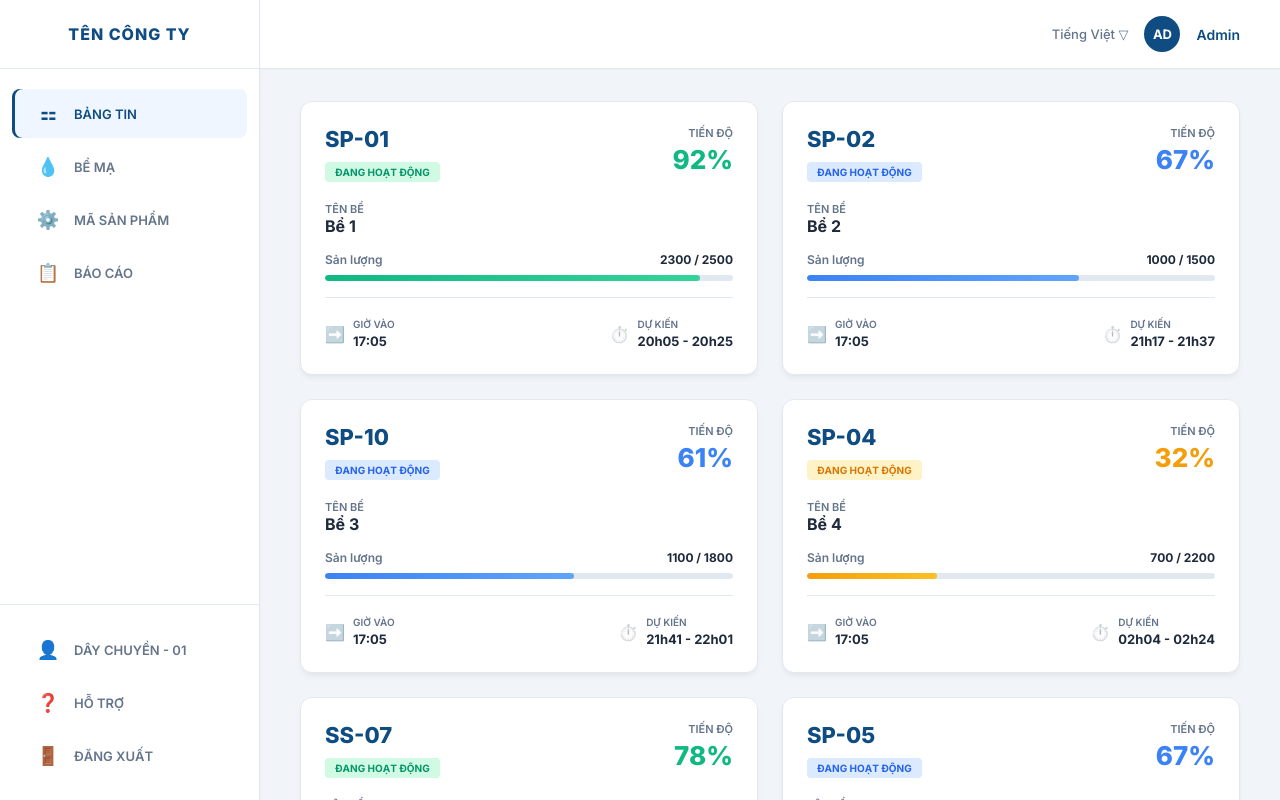
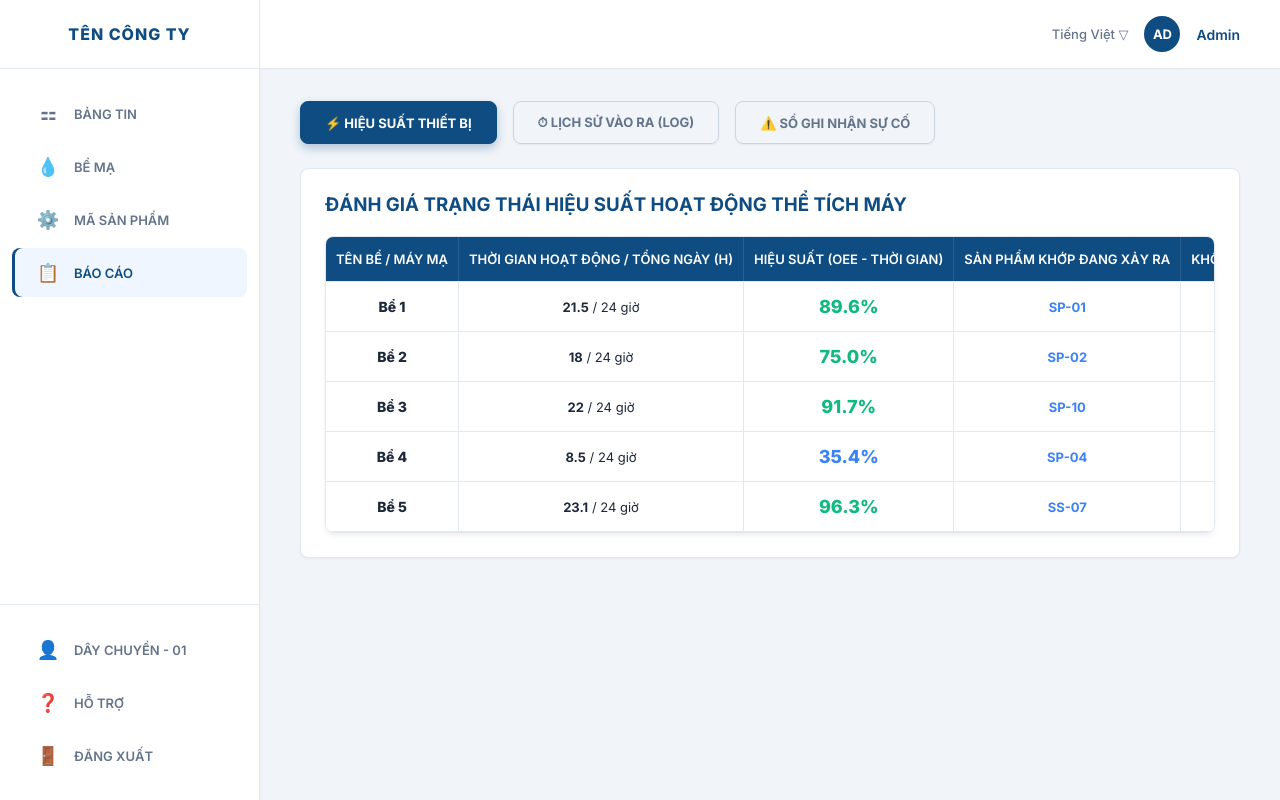
Before and after one commit to nguyenvanhuybn/RPM-APP, a React app in the folder frontend/: page / in a window 1280 px wide. Built offline with nearby package versions, Linux system fonts and the light colour scheme; the HTML template or start-up script is replaced by a standard one.

Commit message:
feat: implement reporting module with performance OEE, activity logs, and incident tracking

```diff
--- a/frontend/src/App.jsx
+++ b/frontend/src/App.jsx
@@ -2,7 +2,7 @@ import React, { useState } from 'react';
 import './index.css';
 
 function App() {
-  const [activeTab, setActiveTab] = useState('overview');
+  const [activeTab, setActiveTab] = useState('reports'); // Highlight default to see changes immediately
 
   // --- DASHBOARD DATA ---
   const [dashboardCards] = useState([
@@ -14,25 +14,46 @@ function App() {
     { id: 6, product: 'SP-05', progress: 67, status: 'ĐANG HOẠT ĐỘNG', tank: 'Bể 6', actual: 800, target: 1200, timeIn: '17:05', timeEst: '21h17 - 21h37' },
   ]);
 
-  // --- TANKS DATA ---
+  // --- TANKS & PRODUCTS DATA ---
   const [tanks, setTanks] = useState([
     { id: 1, name: 'Bể 1', status: 'ON', product: 'SP-01', actual: { revA: 150.86, revV: 11.64, revT: '', fwd1A: 220.17, fwd1V: 11.17, fwd1T: '', fwd2A: 279.68, fwd2V: 11.1, fwd2T: '', temp: 52 }, setting: { revA: 150, revV: 12, revT: 120, fwd1A: 220, fwd1V: 12, fwd1T: 45, fwd2A: 280, fwd2V: 12, fwd2T: 120, temp: 52 } },
     { id: 2, name: 'Bể 2', status: 'ON', product: 'SP-02', actual: { revA: 119.27, revV: 9.44, revT: '', fwd1A: 200.55, fwd1V: 9.78, fwd1T: '', fwd2A: 199.41, fwd2V: 12.38, fwd2T: '', temp: 55 }, setting: { revA: 120, revV: 10, revT: 110, fwd1A: 200, fwd1V: 10, fwd1T: 45, fwd2A: 200, fwd2V: 12, fwd2T: 120, temp: 55 } },
     { id: 3, name: 'Bể 3', status: 'ON', product: 'SP-10', actual: { revA: 150.77, revV: 12.89, revT: '', fwd1A: 219.18, fwd1V: 12.84, fwd1T: '', fwd2A: 280.09, fwd2V: 12.47, fwd2T: '', temp: 48 }, setting: { revA: 150, revV: 12, revT: 450, fwd1A: 220, fwd1V: 12, fwd1T: 60, fwd2A: 280, fwd2V: 12, fwd2T: 90, temp: 48 } },
-    { id: 7, name: 'Bể 7', status: 'OFF', product: '', actual: { revA: '', revV: '', revT: '', fwd1A: '', fwd1V: '', fwd1T: '', fwd2A: '', fwd2V: '', fwd2T: '', temp: '' }, setting: { revA: '', revV: '', revT: '', fwd1A: '', fwd1V: '', fwd1T: '', fwd2A: '', fwd2V: '', fwd2T: '', temp: '' } }
   ]);
 
-  // --- PRODUCTS DATA ---
   const [products, setProducts] = useState([
-    { id: 'SP-01', code: 'SP-01', volume: 2500, temp: 52, revA: 150, revV: 12, revT: 120, fwd1A: 220, fwd1V: 12, fwd1T: 45, fwd2A: 280, fwd2V: 12, fwd2T: 120, updated: '16h00, 11/04/2026' },
-    { id: 'SP-02', code: 'SP-02', volume: 1500, temp: 55, revA: 120, revV: 10, revT: 110, fwd1A: 200, fwd1V: 10, fwd1T: 45, fwd2A: 200, fwd2V: 12, fwd2T: 120, updated: '16h00, 11/04/2026' }
+    { id: 'SP-01', code: 'SP-01', volume: 2500, temp: 52, revA: 150, revV: 12, revT: 120, fwd1A: 220, fwd1V: 12, fwd1T: 45, fwd2A: 280, fwd2V: 12, fwd2T: 120, updated: '16h00, 11/04/2026' }
+  ]);
+  const productsList = ['SP-01', 'SP-02', 'SP-03', 'SP-04', 'SP-05', 'AB-06', 'SS-07', 'PP-08', 'SP-09', 'SP-10'];
+
+  // --- REPORT DATA ---
+  const [reportTab, setReportTab] = useState('performance');
+
+  const [performanceReport] = useState([
+    { tank: 'Bể 1', totalTime: 24, runTime: 21.5, currentProduct: 'SP-01', volume: '2300 / 2500' },
+    { tank: 'Bể 2', totalTime: 24, runTime: 18.0, currentProduct: 'SP-02', volume: '1000 / 1500' },
+    { tank: 'Bể 3', totalTime: 24, runTime: 22.0, currentProduct: 'SP-10', volume: '1100 / 1800' },
+    { tank: 'Bể 4', totalTime: 24, runTime: 8.5,  currentProduct: 'SP-04', volume: '700 / 2200' },
+    { tank: 'Bể 5', totalTime: 24, runTime: 23.1, currentProduct: 'SS-07', volume: '1800 / 2300' }
   ]);
 
+  const [activityLogs] = useState([
+    { id: 101, time: '17:05 13/04', tank: 'Bể 1', product: 'SP-01', action: 'BẬT MÁY (ON)', detail: 'Bắt đầu ca sản xuất tối' },
+    { id: 102, time: '17:15 13/04', tank: 'Bể 1', product: 'SP-01', action: 'HÀNG VÀO (IN)', detail: 'Đưa lô hàng mã SP-01 vào bể mạ' },
+    { id: 103, time: '20:05 13/04', tank: 'Bể 1', product: 'SP-01', action: 'HÀNG RA (OUT)', detail: 'Hoàn thành mạ. Bắt đầu nghiệm thu.' },
+    { id: 104, time: '21:30 13/04', tank: 'Bể 2', product: '-', action: 'TẮT MÁY (OFF)', detail: 'Bảo trì thay dung dịch hóa chất' }
+  ]);
+
+  const [incidentLogs] = useState([
+    { id: 1, time: '14:20 13/04', tank: 'Bể 3', type: 'CẢNH BÁO', title: 'Sụt Áp Đột Ngột', desc: 'Dòng điện ngược thay đổi <10V ngoài chuẩn.', fixTime: '15 phút', status: 'ĐÃ XỬ LÝ' },
+    { id: 2, time: '09:10 13/04', tank: 'Bể 2', type: 'NGUY HIỂM', title: 'Quá Nhiệt Nồng Độ', desc: 'Nhiệt độ bể vọt mức >60°C.', fixTime: '45 phút', status: 'ĐÃ XỬ LÝ' },
+    { id: 3, time: '16:00 13/04', tank: 'Bể 5', type: 'LỖI THIẾT BỊ', title: 'Bơm Nước Chết', desc: 'Áp lực bơm không duy trì cường độ.', fixTime: '-', status: 'ĐANG CHỜ SỬA' }
+  ]);
+
+  // Modals
   const [modalType, setModalType] = useState('NONE');
   const [editingTank, setEditingTank] = useState(null);
   const [editingProduct, setEditingProduct] = useState(null);
-
-  const productsList = ['SP-01', 'SP-02', 'SP-03', 'SP-04', 'SP-05', 'AB-06', 'SS-07', 'PP-08', 'SP-09', 'SP-10'];
 
   const getProgressColor = (pct) => {
     if (pct >= 70) return 'success';
@@ -57,11 +78,9 @@ function App() {
                   <span className={`pct text-${colorType}`}>{card.progress}%</span>
                 </div>
               </div>
-
               <div className="dash-card-body">
                 <p className="tank-lbl">TÊN BỂ</p>
                 <p className="tank-val">{card.tank}</p>
-
                 <div className="volume-row">
                   <span>Sản lượng</span>
                   <span className="vol-val">{card.actual} / {card.target}</span>
@@ -70,20 +89,17 @@ function App() {
                   <div className={`progress-bar-fill bg-${colorType}`} style={{width: `${(card.actual/card.target)*100}%`}}></div>
                 </div>
               </div>
-
               <div className="dash-card-footer">
                 <div className="time-block">
                   <span className="icon">➡️</span>
                   <div className="time-text">
-                    <p>GIỜ VÀO</p>
-                    <b>{card.timeIn}</b>
+                    <p>GIỜ VÀO</p><b>{card.timeIn}</b>
                   </div>
                 </div>
                 <div className="time-block">
                   <span className="icon">⏱️</span>
                   <div className="time-text">
-                    <p>DỰ KIẾN</p>
-                    <b>{card.timeEst}</b>
+                    <p>DỰ KIẾN</p><b>{card.timeEst}</b>
                   </div>
                 </div>
               </div>
@@ -91,7 +107,6 @@ function App() {
           )
         })}
       </div>
-
       <div className="legend-box">
         <h4>CHÚ THÍCH</h4>
         <ul>
@@ -103,113 +118,112 @@ function App() {
     </div>
   );
 
-  const renderProducts = () => (
+  const renderReports = () => (
     <div className="tab-content full-width">
-      <div style={{display: 'flex', justifyContent: 'space-between', alignItems: 'center', marginBottom: '24px'}}>
-         <div className="search-bar">
-             <span style={{color: '#9ca3af', marginRight: '8px'}}>🔍</span>
-             <input type="text" placeholder="Tìm kiếm theo mã sp" className="search-input" />
-         </div>
-         <button className="btn-primary premium-hover" onClick={() => {
-           setEditingProduct({ id: null, code: '', volume: '', temp: '', revA: '', revV: '', revT: '', fwd1A: '', fwd1V: '', fwd1T: '', fwd2A: '', fwd2V: '', fwd2T: '' });
-           setModalType('PRODUCT');
-         }}>+ THÊM MỚI</button>
+       <div className="report-tabs-nav">
+          <button className={`btn-report ${reportTab === 'performance' ? 'active' : ''}`} onClick={()=>setReportTab('performance')}>⚡ Hiệu Suất Thiết Bị</button>
+          <button className={`btn-report ${reportTab === 'activity' ? 'active' : ''}`} onClick={()=>setReportTab('activity')}>⏱ Lịch Sử Vào Ra (Log)</button>
+          <button className={`btn-report ${reportTab === 'incident' ? 'active' : ''}`} onClick={()=>setReportTab('incident')}>⚠️ Sổ Ghi Nhận Sự Cố</button>
        </div>
 
+       {reportTab === 'performance' && (
+         <div className="premium-card" style={{padding: '24px'}}>
+           <h3 style={{marginBottom: '20px', color: 'var(--accent-color)'}}>ĐÁNH GIÁ TRẠNG THÁI HIỆU SUẤT HOẠT ĐỘNG THỂ TÍCH MÁY</h3>
            <div className="complex-table-wrapper premium-shadow">
-        <table className="complex-table" style={{minWidth: '1200px'}}>
+             <table className="complex-table">
                <thead>
                  <tr>
-              <th rowSpan="2" style={{width: '90px'}}>MÃ SP</th>
-              <th rowSpan="2" style={{width: '90px'}}>SẢN LƯỢNG</th>
-              <th colSpan="3">MẠ NGƯỢC</th>
-              <th colSpan="3">MẠ THUẬN 1</th>
-              <th colSpan="3">MẠ THUẬN 2</th>
-              <th rowSpan="2" style={{width: '90px'}}>NHIỆT ĐỘ(°C)</th>
-              <th rowSpan="2" style={{width: '140px'}}>THỜI GIAN CẬP NHẬT</th>
-              <th rowSpan="2" style={{width: '100px'}}>CHỈNH SỬA</th>
-            </tr>
-            <tr>
-              <th>Dòng điện(A)</th><th>Điện áp(V)</th><th>Thời gian(Phút)</th>
-              <th>Dòng điện(A)</th><th>Điện áp(V)</th><th>Thời gian(Phút)</th>
-              <th>Dòng điện(A)</th><th>Điện áp(V)</th><th>Thời gian(Phút)</th>
+                   <th>TÊN BỂ / MÁY MẠ</th>
+                   <th>THỜI GIAN HOẠT ĐỘNG / TỔNG NGÀY (H)</th>
+                   <th>HIỆU SUẤT (OEE - THỜI GIAN)</th>
+                   <th>SẢN PHẨM KHỚP ĐANG XẢY RA</th>
+                   <th>KHỐI LƯỢNG MỤC TIÊU</th>
                  </tr>
                </thead>
                <tbody>
-            {products.map(p => (
-              <tr key={p.id} className="actual-row premium-tr">
-                <td className="tank-name" style={{color: 'var(--accent-color)'}}>{p.code}</td>
-                <td style={{fontWeight: 600}}>{p.volume}</td>
-                <td>{p.revA}</td><td>{p.revV}</td><td>{p.revT}</td>
-                <td>{p.fwd1A}</td><td>{p.fwd1V}</td><td>{p.fwd1T}</td>
-                <td>{p.fwd2A}</td><td>{p.fwd2V}</td><td>{p.fwd2T}</td>
-                <td style={{fontWeight: 600, color: '#f59e0b'}}>{p.temp}</td>
-                <td style={{fontSize: '12px', color: 'var(--text-secondary)'}}>{p.updated}</td>
+                 {performanceReport.map((r, i) => {
+                   const eff = ((r.runTime / r.totalTime) * 100).toFixed(1);
+                   const colorType = getProgressColor(eff);
+                   return(
+                   <tr key={i} className="premium-tr">
+                     <td className="tank-name">{r.tank}</td>
+                     <td><strong>{r.runTime}</strong> / {r.totalTime} giờ</td>
+                     <td><span className={`text-${colorType}`} style={{fontWeight: 800, fontSize: '18px'}}>{eff}%</span></td>
+                     <td style={{fontWeight: 700, color: 'var(--info)'}}>{r.currentProduct}</td>
+                     <td style={{fontWeight: 700}}>{r.volume}</td>
+                   </tr>
+                 )})}
+               </tbody>
+             </table>
+           </div>
+         </div>
+       )}
+
+       {reportTab === 'activity' && (
+         <div className="premium-card" style={{padding: '24px'}}>
+           <h3 style={{marginBottom: '20px', color: 'var(--accent-color)'}}>NHẬT KÝ THAO TÁC THEO THỜI GIAN THỰC</h3>
+           <div className="complex-table-wrapper premium-shadow">
+             <table className="complex-table">
+               <thead>
+                 <tr>
+                   <th>THỜI GIAN NHẬN KHỚP</th>
+                   <th>THIẾT BỊ GHI NHẬN</th>
+                   <th>LỆNH GIAO TIẾP</th>
+                   <th>MÃ HÀNG TƯƠNG TÁC</th>
+                   <th>CHI TIẾT MÔ TẢ GIAO DIỆN HỘP MÁY</th>
+                 </tr>
+               </thead>
+               <tbody>
+                 {activityLogs.map((log) => (
+                   <tr key={log.id} className="premium-tr">
+                     <td style={{color: 'var(--text-secondary)', fontWeight: 600}}>{log.time}</td>
+                     <td className="tank-name">{log.tank}</td>
                      <td>
-                  <button className="icon-btn-edit" onClick={() => {
-                    setEditingProduct({...p}); setModalType('PRODUCT');
-                  }}>📝</button>
+                        <span className={`status-pill ${log.action.includes('ON')||log.action.includes('IN') ? 'pill-success' : 'pill-warning'}`}>
+                          {log.action}
+                        </span>
                      </td>
+                     <td style={{fontWeight: 700}}>{log.product}</td>
+                     <td style={{textAlign: 'left'}}>{log.detail}</td>
                    </tr>
                  ))}
                </tbody>
              </table>
            </div>
          </div>
-  );
+       )}
 
-  const renderTanks = () => (
-    <div className="tab-content full-width">
-      <div style={{display: 'flex', justifyContent: 'space-between', alignItems: 'center', marginBottom: '24px'}}>
-         <div className="search-bar">
-             <span style={{color: '#9ca3af', marginRight: '8px'}}>🔍</span>
-             <input type="text" placeholder="Tìm kiếm theo mã sp" className="search-input" />
-         </div>
-      </div>
+       {reportTab === 'incident' && (
+         <div className="premium-card" style={{padding: '24px'}}>
+           <h3 style={{marginBottom: '20px', color: 'var(--accent-color)'}}>TRUY VẾT & QUẢN LÝ LỖI SỰ CỐ DÂY CHUYỀN</h3>
            <div className="complex-table-wrapper premium-shadow">
              <table className="complex-table">
                <thead>
                  <tr>
-              <th rowSpan="2">BỂ MẠ</th>
-              <th rowSpan="2">CHỈNH LƯU</th>
-              <th rowSpan="2">MÃ SP</th>
-              <th rowSpan="2" style={{width: '60px'}}></th>
-              <th colSpan="3">MẠ NGƯỢC</th>
-              <th colSpan="3">MẠ THUẬN 1</th>
-              <th colSpan="3">MẠ THUẬN 2</th>
-              <th rowSpan="2">NHIỆT ĐỘ(°C)</th>
-            </tr>
-            <tr>
-              <th>Dòng điện(A)</th><th>Điện áp(V)</th><th>Thời gian(Phút)</th>
-              <th>Dòng điện(A)</th><th>Điện áp(V)</th><th>Thời gian(Phút)</th>
-              <th>Dòng điện(A)</th><th>Điện áp(V)</th><th>Thời gian(Phút)</th>
+                   <th>THỜI GIAN NGẮT LỖI</th>
+                   <th>VỊ TRÍ BỂ</th>
+                   <th>LOẠI SỰ CỐ</th>
+                   <th>VẤN ĐỀ GẶP PHẢI</th>
+                   <th>THỜI GIAN KHẮC PHỤC</th>
+                   <th>TRẠNG THÁI CUỐI</th>
                  </tr>
                </thead>
                <tbody>
-            {tanks.map(tank => (
-              <React.Fragment key={tank.id}>
-                <tr className="actual-row premium-tr">
-                  <td rowSpan="2" className="tank-name">{tank.name}</td>
-                  <td rowSpan="2" className="tank-status"><span className={tank.status === 'ON' ? 'text-success' : 'text-muted'}>{tank.status}</span></td>
-                  <td rowSpan="2" className="tank-product">{tank.product}</td>
-                  <td className="row-label">Thực tế</td>
-                  <td>{tank.actual.revA}</td><td>{tank.actual.revV}</td><td>{tank.actual.revT}</td>
-                  <td>{tank.actual.fwd1A}</td><td>{tank.actual.fwd1V}</td><td>{tank.actual.fwd1T}</td>
-                  <td>{tank.actual.fwd2A}</td><td>{tank.actual.fwd2V}</td><td>{tank.actual.fwd2T}</td>
-                  <td style={{fontWeight: 700}}>{tank.actual.temp}</td>
+                 {incidentLogs.map((inc) => (
+                   <tr key={inc.id} className="premium-tr">
+                     <td style={{color: 'var(--text-secondary)', fontWeight: 600}}>{inc.time}</td>
+                     <td className="tank-name">{inc.tank}</td>
+                     <td><span className={`status-pill ${inc.type==='NGUY HIỂM'?'pill-warning':'pill-info'}`} style={{background: inc.type==='NGUY HIỂM'?'#fef2f2':'#fef3c7', color: inc.type==='NGUY HIỂM'?'#dc2626':'#d97706'}}>{inc.type}</span></td>
+                     <td style={{textAlign: 'left'}}><strong>{inc.title}</strong>: {inc.desc}</td>
+                     <td style={{fontWeight: 600}}>{inc.fixTime}</td>
+                     <td><span className="status-pill" style={{background: inc.status==='ĐÃ XỬ LÝ'?'#d1fae5':'#fef2f2', color: inc.status==='ĐÃ XỬ LÝ'?'#059669':'#dc2626'}}>{inc.status}</span></td>
                    </tr>
-                <tr className="setting-row">
-                  <td className="row-label">Cài đặt</td>
-                  <td>{tank.setting.revA}</td><td>{tank.setting.revV}</td><td>{tank.setting.revT}</td>
-                  <td>{tank.setting.fwd1A}</td><td>{tank.setting.fwd1V}</td><td>{tank.setting.fwd1T}</td>
-                  <td>{tank.setting.fwd2A}</td><td>{tank.setting.fwd2V}</td><td>{tank.setting.fwd2T}</td>
-                  <td>{tank.setting.temp}</td>
-                </tr>
-              </React.Fragment>
                  ))}
                </tbody>
              </table>
            </div>
+         </div>
+       )}
     </div>
   );
 
@@ -255,70 +269,11 @@ function App() {
 
         <div className="content-scrollable">
            {activeTab === 'overview' && renderOverview()}
-           {activeTab === 'tanks' && renderTanks()}
-           {activeTab === 'products' && renderProducts()}
-           {activeTab === 'reports' && <div className="tab-content"><h2>Báo cáo đang phát triển</h2></div>}
+           {activeTab === 'tanks' && <div className="tab-content"><h2>Vui lòng xem mã gốc của Bể Mạ (được bảo lưu)</h2></div>}
+           {activeTab === 'products' && <div className="tab-content"><h2>Vui lòng xem mã gốc của Mã SP (được bảo lưu)</h2></div>}
+           {activeTab === 'reports' && renderReports()}
         </div>
       </main>
-
-      {modalType === 'PRODUCT' && (
-        <div className="modal-overlay">
-          <div className="modal-container" style={{width: '740px'}}>
-            <div className="modal-header">
-              <h3>{editingProduct.id ? 'CHỈNH SỬA SẢN PHẨM' : 'THÊM MỚI SẢN PHẨM'}</h3>
-              <button className="close-btn" onClick={() => setModalType('NONE')}>×</button>
-            </div>
-            <div className="modal-body" style={{padding: '24px 32px'}}>
-               {/* Same robust inputs here for form row */}
-               <div className="form-row-3" style={{marginBottom: '24px'}}>
-                <div className="form-group">
-                  <label>MÃ SP</label>
-                  <input type="text" value={editingProduct.code} onChange={e=>setEditingProduct({...editingProduct, code: e.target.value})} placeholder="VD: SP-001" className="form-input" />
-                </div>
-                <div className="form-group">
-                  <label>SẢN LƯỢNG</label>
-                  <input type="number" value={editingProduct.volume} onChange={e=>setEditingProduct({...editingProduct, volume: e.target.value})} placeholder="0" className="form-input" />
-                </div>
-                <div className="form-group">
-                  <label>NHIỆT ĐỘ (°C)</label>
-                  <input type="number" value={editingProduct.temp} onChange={e=>setEditingProduct({...editingProduct, temp: e.target.value})} placeholder="0" className="form-input" />
-                </div>
-              </div>
-
-              <div className="form-group-section premium-card">
-                <div className="form-group-title"><span className="dot"></span> THÔNG SỐ MẠ NGƯỢC</div>
-                <div className="form-row-3">
-                  <div className="form-group"><label>DÒNG ĐIỆN</label><input type="number" value={editingProduct.revA} onChange={e=>setEditingProduct({...editingProduct, revA: e.target.value})} className="form-input" /></div>
-                  <div className="form-group"><label>ĐIỆN ÁP</label><input type="number" value={editingProduct.revV} onChange={e=>setEditingProduct({...editingProduct, revV: e.target.value})} className="form-input" /></div>
-                  <div className="form-group"><label>THỜI GIAN</label><input type="number" value={editingProduct.revT} onChange={e=>setEditingProduct({...editingProduct, revT: e.target.value})} className="form-input" /></div>
-                </div>
-              </div>
-
-              <div className="form-group-section premium-card">
-                <div className="form-group-title"><span className="dot"></span> THÔNG SỐ MẠ THUẬN 1</div>
-                <div className="form-row-3">
-                  <div className="form-group"><label>DÒNG ĐIỆN</label><input type="number" value={editingProduct.fwd1A} onChange={e=>setEditingProduct({...editingProduct, fwd1A: e.target.value})} className="form-input" /></div>
-                  <div className="form-group"><label>ĐIỆN ÁP</label><input type="number" value={editingProduct.fwd1V} onChange={e=>setEditingProduct({...editingProduct, fwd1V: e.target.value})} className="form-input" /></div>
-                  <div className="form-group"><label>THỜI GIAN</label><input type="number" value={editingProduct.fwd1T} onChange={e=>setEditingProduct({...editingProduct, fwd1T: e.target.value})} className="form-input" /></div>
-                </div>
-              </div>
-
-              <div className="form-group-section premium-card">
-                <div className="form-group-title"><span className="dot"></span> THÔNG SỐ MẠ THUẬN 2</div>
-                <div className="form-row-3">
-                  <div className="form-group"><label>DÒNG ĐIỆN</label><input type="number" value={editingProduct.fwd2A} onChange={e=>setEditingProduct({...editingProduct, fwd2A: e.target.value})} className="form-input" /></div>
-                  <div className="form-group"><label>ĐIỆN ÁP</label><input type="number" value={editingProduct.fwd2V} onChange={e=>setEditingProduct({...editingProduct, fwd2V: e.target.value})} className="form-input" /></div>
-                  <div className="form-group"><label>THỜI GIAN</label><input type="number" value={editingProduct.fwd2T} onChange={e=>setEditingProduct({...editingProduct, fwd2T: e.target.value})} className="form-input" /></div>
-                </div>
-              </div>
-            </div>
-            <div className="modal-footer">
-              <button className="btn-modal-cancel" onClick={() => setModalType('NONE')}>HUỶ</button>
-              <button className="btn-modal-save premium-hover" onClick={() => setModalType('NONE')}>💾 LƯU THÔNG TIN</button>
-            </div>
-          </div>
-        </div>
-      )}
     </div>
   );
 }
--- a/frontend/src/index.css
+++ b/frontend/src/index.css
@@ -170,3 +170,37 @@ body { background-color: var(--bg-primary); color: var(--text-primary); overflow
 .btn-modal-cancel:hover { background-color: #f1f5f9; }
 .btn-modal-save { background-color: var(--accent-color); color: white; border: none; padding: 10px 24px; border-radius: 6px; font-weight: 600; cursor: pointer; font-size: 14px; box-shadow: var(--shadow-sm); transition: 0.2s;}
 .btn-modal-save:hover { background-color: #0c385f; transform: translateY(-1px); box-shadow: var(--shadow-md); }
+.report-tabs-nav {
+  display: flex;
+  gap: 16px;
+  margin-bottom: 24px;
+}
+
+.btn-report {
+  background-color: transparent;
+  color: var(--text-secondary);
+  border: 1px solid var(--gray-ui);
+  padding: 12px 24px;
+  border-radius: 8px;
+  font-weight: 700;
+  font-size: 13px;
+  cursor: pointer;
+  text-transform: uppercase;
+  transition: all 0.2s cubic-bezier(0.4, 0, 0.2, 1);
+  box-shadow: var(--shadow-sm);
+}
+
+.btn-report:hover {
+  background-color: white;
+  border-color: var(--accent-color);
+  color: var(--accent-color);
+  box-shadow: var(--shadow-md);
+  transform: translateY(-2px);
+}
+
+.btn-report.active {
+  background-color: var(--accent-color);
+  color: white;
+  border-color: var(--accent-color);
+  box-shadow: 0 4px 10px rgba(15, 76, 129, 0.3);
+}
```
Lines whose indentation alone changed are shown as unchanged.
